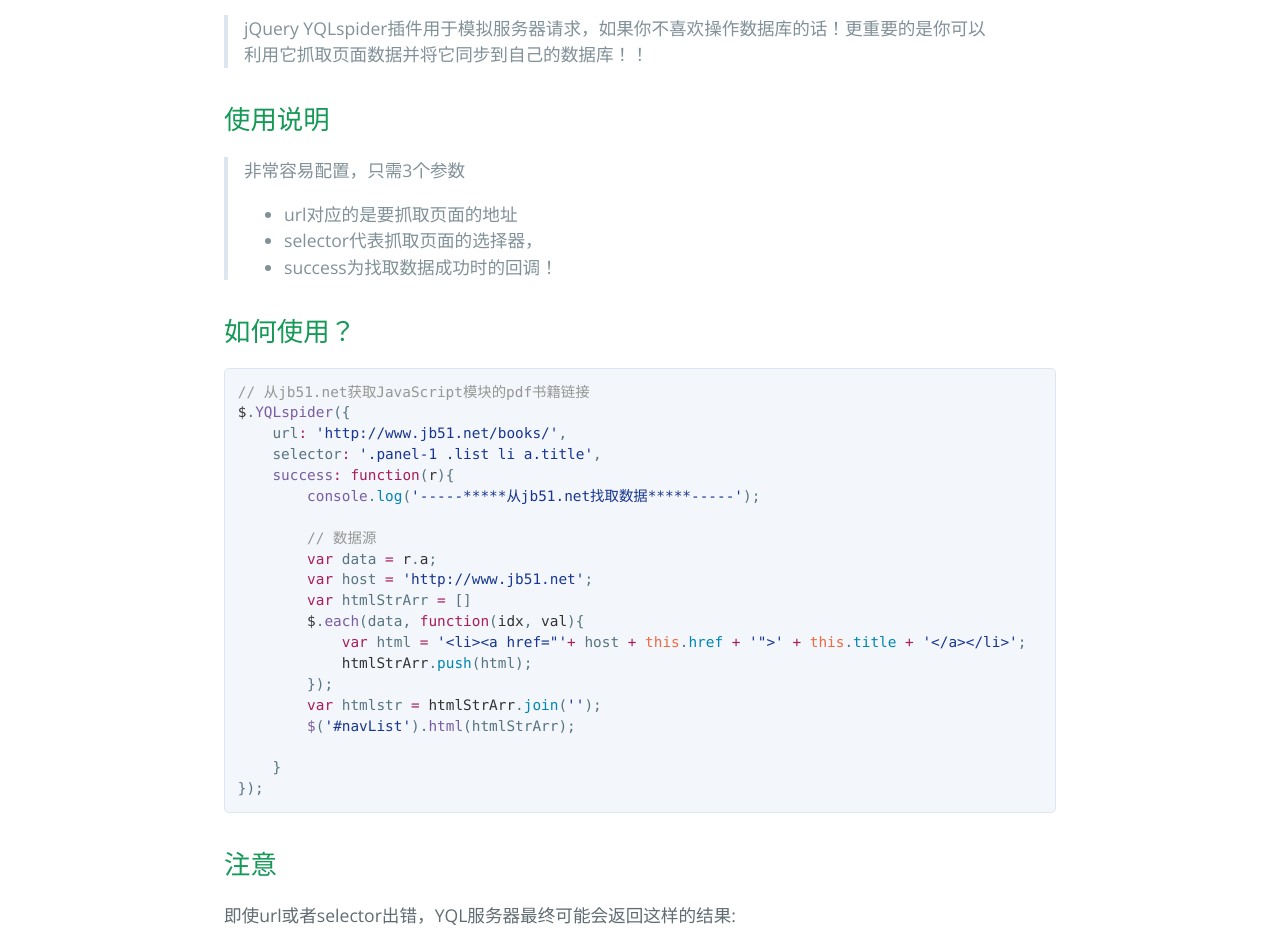
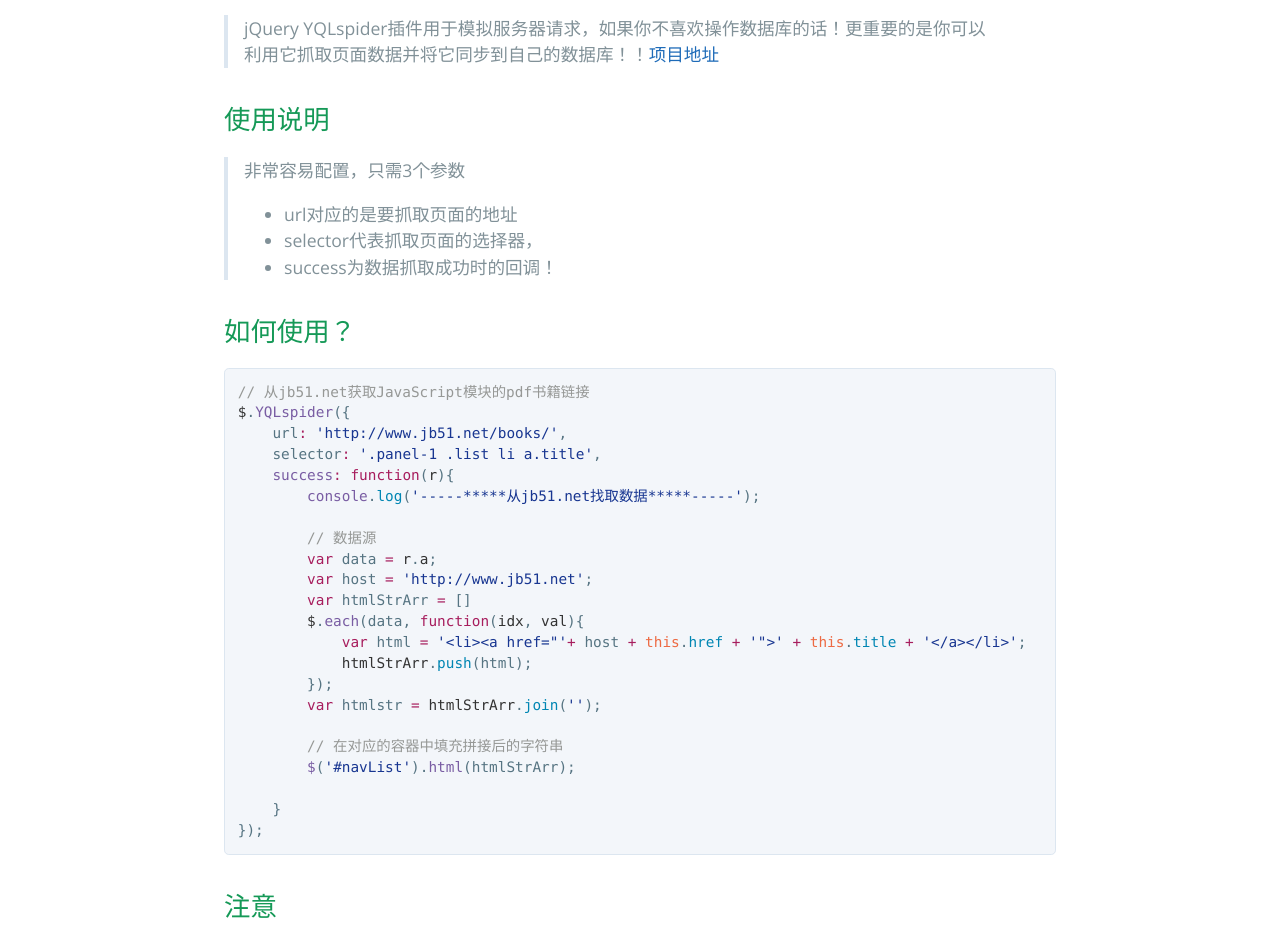
Before and after one commit to BinWiki/YQLspider, a plain HTML site: page index.html in a window 1280 px wide. Shown: the part 470-1411 px from the top of the page. Drawn offline with nearby package versions, Linux system fonts and the light colour scheme.

```diff
--- a/index.html
+++ b/index.html
@@ -23,7 +23,7 @@
 <a id="jquery-yqlspider插件" class="anchor" href="#jquery-yqlspider%E6%8F%92%E4%BB%B6" aria-hidden="true"><span class="octicon octicon-link"></span></a>jQuery YQLspider插件</h1>
 
 <blockquote>
-<p>jQuery YQLspider插件用于模拟服务器请求，如果你不喜欢操作数据库的话！更重要的是你可以利用它抓取页面数据并将它同步到自己的数据库！！</p>
+<p>jQuery YQLspider插件用于模拟服务器请求，如果你不喜欢操作数据库的话！更重要的是你可以利用它抓取页面数据并将它同步到自己的数据库！！<a href="http://devtip.github.io/YQLspider/index.html">项目地址</a></p>
 </blockquote>
 
 <h2>
@@ -35,7 +35,7 @@
 <ul>
 <li>url对应的是要抓取页面的地址</li>
 <li>selector代表抓取页面的选择器，</li>
-<li>success为找取数据成功时的回调！</li>
+<li>success为数据抓取成功时的回调！</li>
 </ul>
 </blockquote>
 
@@ -58,6 +58,8 @@
             <span class="pl-smi">htmlStrArr</span>.<span class="pl-c1">push</span>(html);
         });
         <span class="pl-k">var</span> htmlstr <span class="pl-k">=</span> <span class="pl-smi">htmlStrArr</span>.<span class="pl-c1">join</span>(<span class="pl-s"><span class="pl-pds">'</span><span class="pl-pds">'</span></span>);
+
+        <span class="pl-c">// 在对应的容器中填充拼接后的字符串</span>
         <span class="pl-en">$</span>(<span class="pl-s"><span class="pl-pds">'</span>#navList<span class="pl-pds">'</span></span>).<span class="pl-en">html</span>(htmlStrArr);
 
     }
```
Also changed, not shown: params.json (+1 -1 lines).
